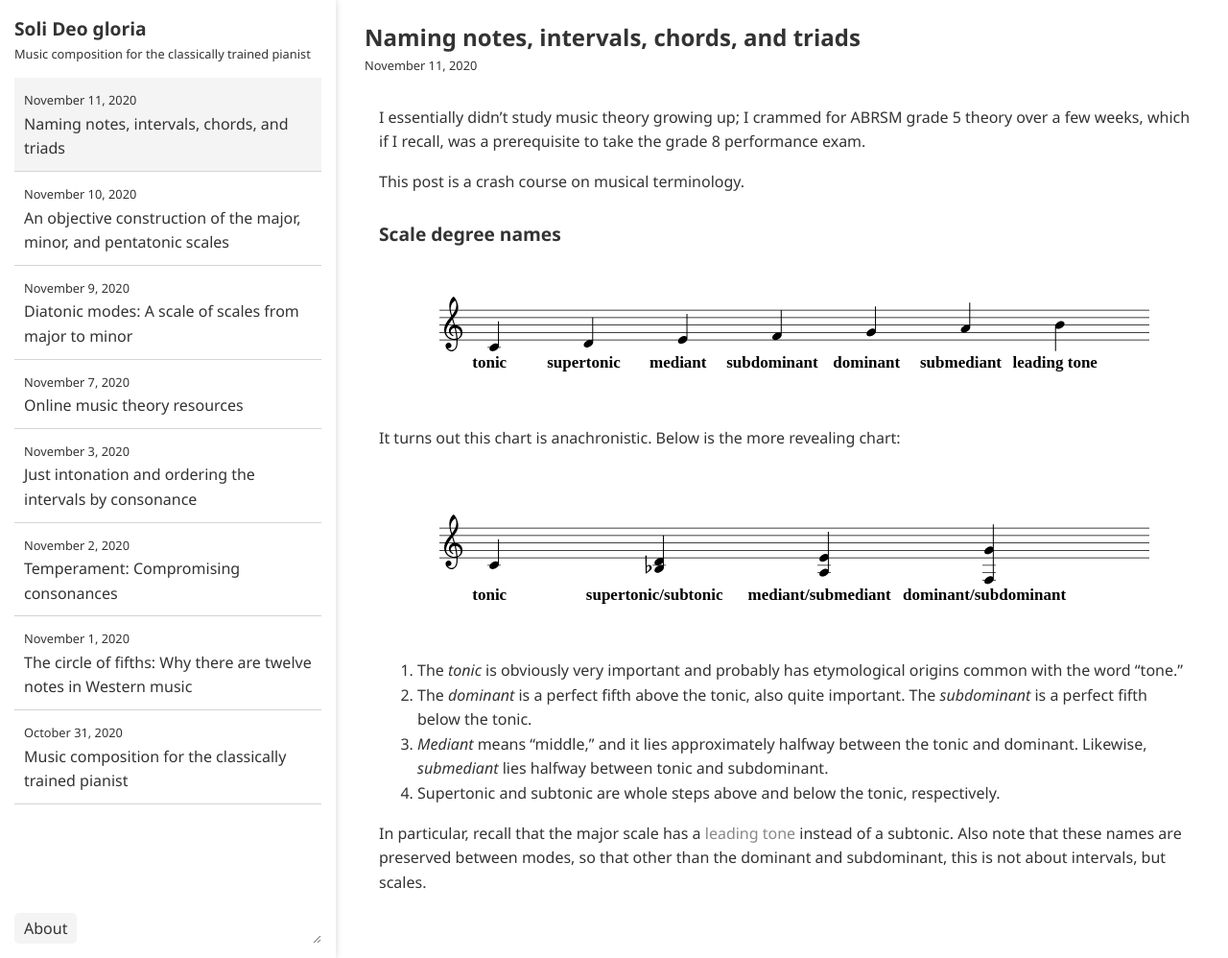
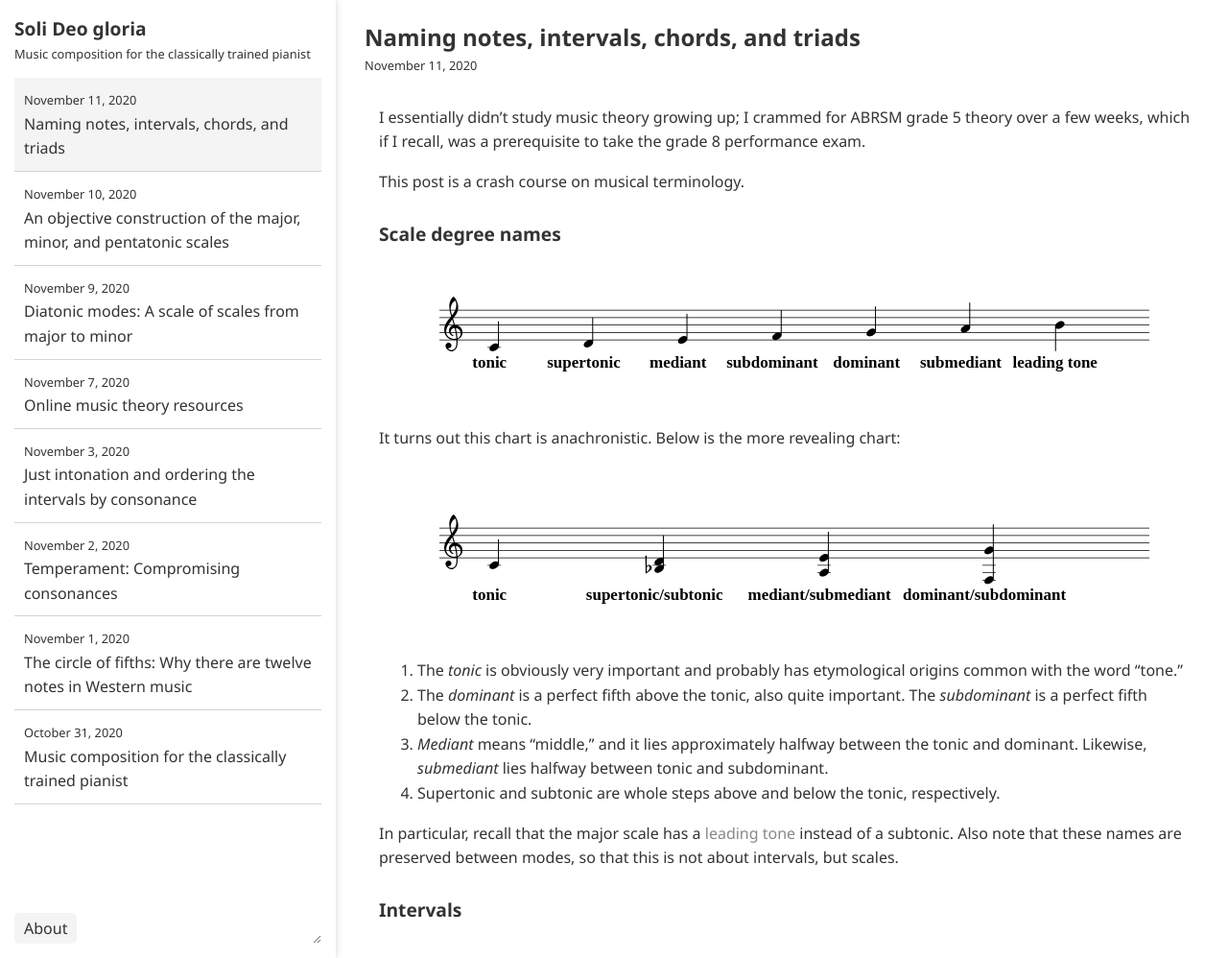
Before and after one commit to ansyblenetwork/sdg, a Jekyll site: the page built from _posts/2020-11-11-naming-notes-intervals.md, in a window 1280 px wide and 998 px high. Shown: the whole window at 96% size. Built offline with Jekyll 4.4.1, drawn with Linux system fonts in a browser that asks for light colours.

Commit message:
Update 2020-11-11-naming-notes-intervals.md

```diff
--- a/_posts/2020-11-11-naming-notes-intervals.md
+++ b/_posts/2020-11-11-naming-notes-intervals.md
@@ -42,4 +42,6 @@ D('scale2').style.display = "none";
 3. _Mediant_ means "middle," and it lies approximately halfway between the tonic and dominant. Likewise, _submediant_ lies halfway between tonic and subdominant.
 4. Supertonic and subtonic are whole steps above and below the tonic, respectively.
 
-In particular, recall that the major scale has a [leading tone]({{ "" | relative_url }}{% post_url 2020-11-10-an-objective-construction %}) instead of a subtonic. Also note that these names are preserved between modes, so that other than the dominant and subdominant, this is not about intervals, but scales.
+In particular, recall that the major scale has a [leading tone]({{ "" | relative_url }}{% post_url 2020-11-10-an-objective-construction %}) instead of a subtonic. Also note that these names are preserved between modes, so that this is not about intervals, but scales.
+
+### Intervals
```
